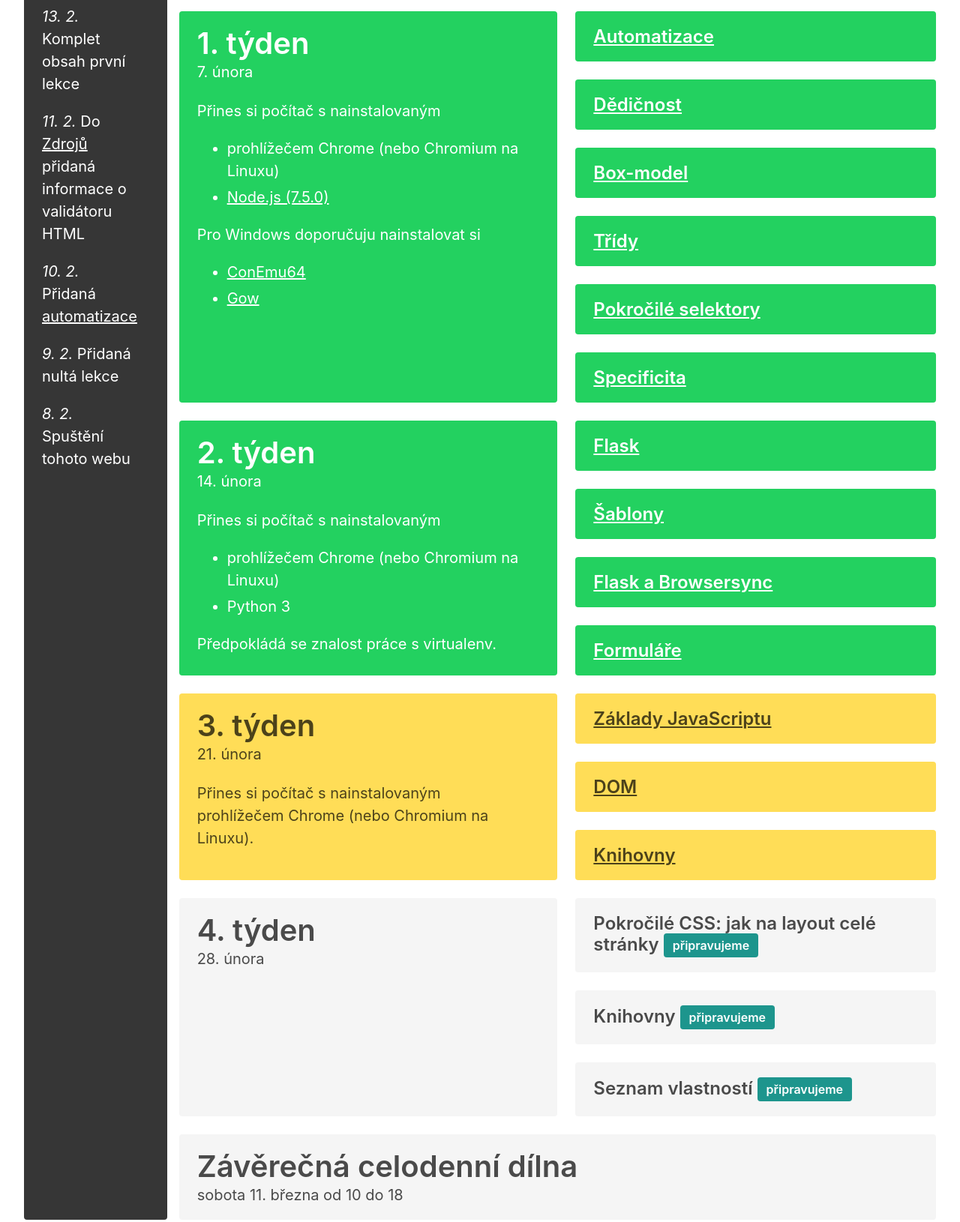
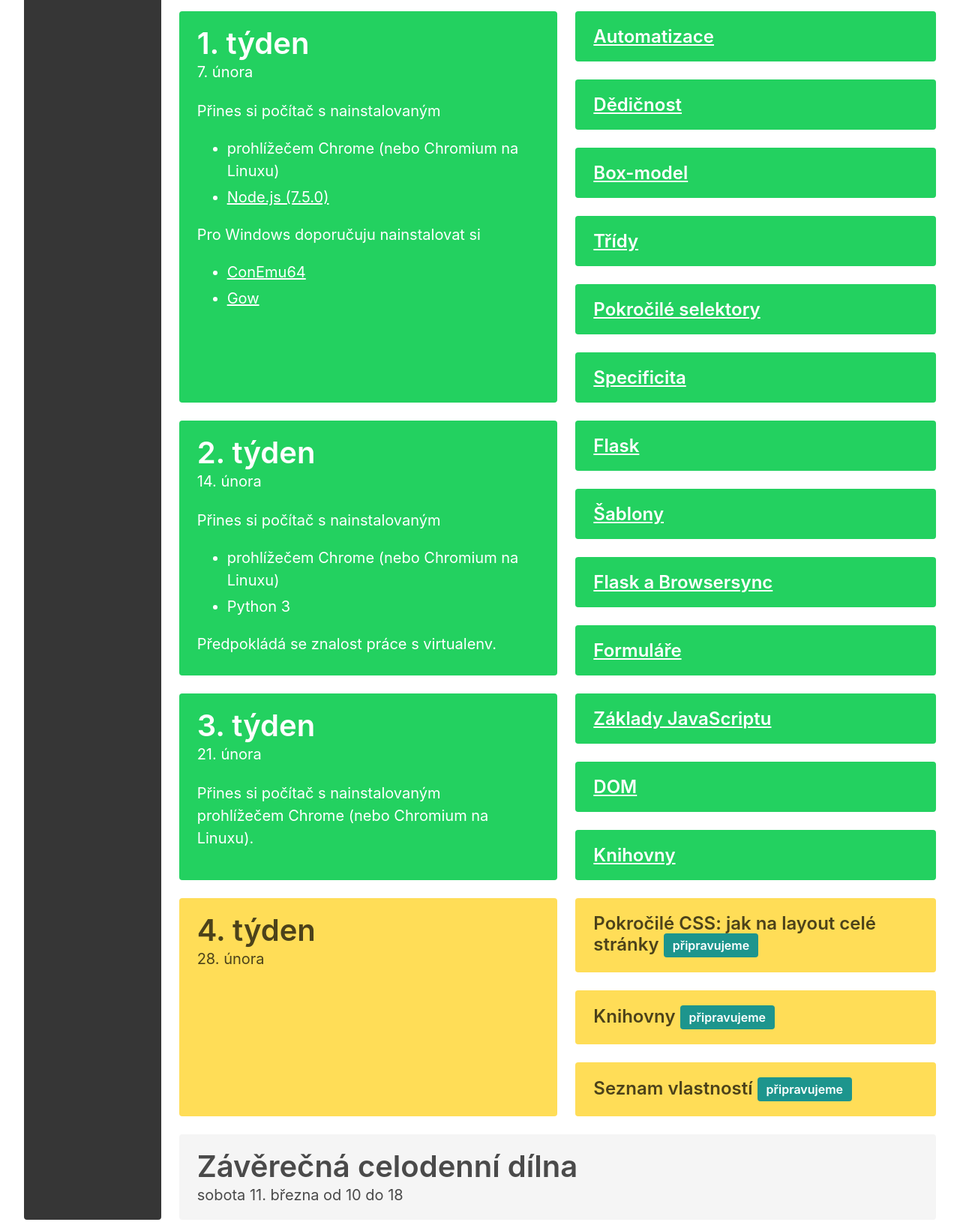
Before and after one commit to PyLadiesCZ/webkurz.pyladies.cz, a website: page index.html in a window 1280 px wide. Shown: the part 781-2411 px from the top of the page at 75% size. Drawn offline with nearby package versions, Linux system fonts and the light colour scheme; files that its build step writes are made by us from their sources.

Commit message:
odstranen prehled zmen, upravena barevnost podle aktualniho stavu lekci

```diff
--- a/index.html
+++ b/index.html
@@ -53,16 +53,6 @@
             <div class="tile is-parent is-2">
                 <div class="tile is-child notification is-dark">
                     <h3 class="title is-2">Lekce</h3>
-                    <h4 class="title is-4">Změny obsahu</h4>
-                    <div class="content">
-                        <p><em>14.&nbsp;2.</em> Komplet obsah třetí lekce</p>
-                        <p><em>14.&nbsp;2.</em> Komplet obsah druhé lekce</p>
-                        <p><em>13.&nbsp;2.</em> Komplet obsah první lekce</p>
-                        <p><em>11.&nbsp;2.</em> Do <a href="/lekce/0/zdroje">Zdrojů</a> přidaná informace o validátoru HTML</p>
-                        <p><em>10.&nbsp;2.</em> Přidaná <a href="/lekce/1/automatizace">automatizace</a></p>
-                        <p><em>9.&nbsp;2.</em> Přidaná nultá lekce</p>
-                        <p><em>8.&nbsp;2.</em> Spuštění tohoto webu</p>
-                    </div>
                 </div>
             </div>
 
@@ -203,7 +193,7 @@
                 </div>
                 <div class="tile">
                     <div class="tile is-parent">
-                        <div class="tile is-child notification is-warning">
+                        <div class="tile is-child notification is-success">
                             <div class="title is-2">3. týden</div>
                             <div class="subtitle">21. února</div>
                             <div class="content">
@@ -213,22 +203,17 @@
                     </div>
                     <div class="tile is-vertical">
                         <div class="tile is-parent">
-                            <a href="/lekce/3/javascript" class="tile is-child notification is-warning">
+                            <a href="/lekce/3/javascript" class="tile is-child notification is-success">
                                 <div class="title is-4">Základy JavaScriptu</div>
                             </a>
                         </div>
                         <div class="tile is-parent">
-                            <a href="/lekce/3/dom" class="tile is-child notification is-warning">
+                            <a href="/lekce/3/dom" class="tile is-child notification is-success">
                                 <div class="title is-4">DOM</div>
                             </a>
-                        </div><!--
+                        </div>
                         <div class="tile is-parent">
-                            <a href="/lekce/3/xhr" class="tile is-child notification is-warning">
-                                <div class="title is-4">Změny bez obnovení stránky <span class="tag is-primary is-medium">připravujeme</span></div>
-                            </a>
-                        </div>-->
-                        <div class="tile is-parent">
-                            <a href="/lekce/3/knihovny" class="tile is-child notification is-warning">
+                            <a href="/lekce/3/knihovny" class="tile is-child notification is-success">
                                 <div class="title is-4">Knihovny</div>
                             </a>
                         </div>
@@ -236,27 +221,32 @@
                 </div>
                 <div class="tile">
                     <div class="tile is-parent">
-                        <div class="tile is-child notification ">
+                        <div class="tile is-child notification is-warning">
                             <div class="title is-2">4. týden</div>
                             <div class="subtitle">28. února</div>
                         </div>
                     </div>
                     <div class="tile is-vertical">
                         <div class="tile is-parent">
-                            <div class="tile is-child notification">
+                            <div class="tile is-child notification is-warning">
                                 <div class="title is-4">Pokročilé CSS: jak na layout celé stránky <span class="tag is-primary is-medium">připravujeme</span></div>
                             </div>
                         </div>
                         <div class="tile is-parent">
-                            <div class="tile is-child notification">
+                            <div class="tile is-child notification is-warning">
                                 <div class="title is-4">Knihovny <span class="tag is-primary is-medium">připravujeme</span></div>
                             </div>
                         </div>
                         <div class="tile is-parent">
-                            <div class="tile is-child notification">
+                            <div class="tile is-child notification is-warning">
                                 <div class="title is-4">Seznam vlastností <span class="tag is-primary is-medium">připravujeme</span></div>
                             </div>
                         </div>
+                        <!--<div class="tile is-parent">
+                            <a href="/lekce/3/xhr" class="tile is-child notification is-warning">
+                                <div class="title is-4">Změny bez obnovení stránky <span class="tag is-primary is-medium">připravujeme</span></div>
+                            </a>
+                        </div>-->
                     </div>
                 </div>
                 <div class="tile">
```
